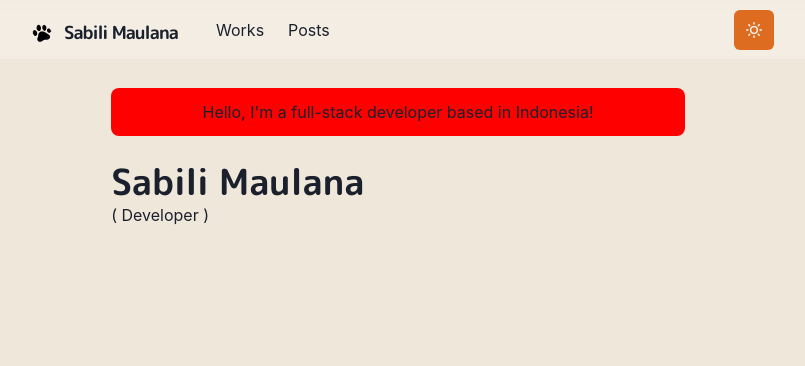
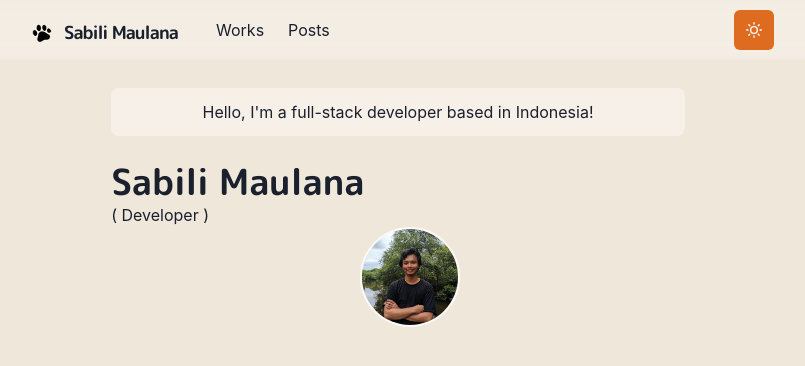
Before and after one commit to sabilimaulana/homepage-dog, a Next.js app: page / in a window 1280 px wide. Shown: the top 366 px of the page, without its empty margins (242-1047 px from the left). Built offline with nearby package versions, Linux system fonts and the light colour scheme.

Commit message:
Add my profile image

```diff
--- a/pages/index.jsx
+++ b/pages/index.jsx
@@ -1,17 +1,48 @@
-import { Container, Box, Heading } from "@chakra-ui/react";
+import {
+  Container,
+  Box,
+  Heading,
+  Image,
+  useColorModeValue,
+} from "@chakra-ui/react";
+// import Image from "next/image";
 
 const Page = () => {
   return (
     <Container>
-      <Box borderRadius="lg" bg="red" p={3} mb={6} align="center">
+      <Box
+        borderRadius="lg"
+        bg={useColorModeValue("whiteAlpha.500", "whiteAlpha.200")}
+        p={3}
+        mb={6}
+        align="center"
+      >
         Hello, I&apos;m a full-stack developer based in Indonesia!
       </Box>
       <Box display={{ md: "flex" }}></Box>
-      <Box flexGrow={1}></Box>
-      <Heading as="h2" variant="page-title">
-        Sabili Maulana
-      </Heading>
-      <p>( Developer )</p>
+      <Box flexGrow={1}>
+        <Heading as="h2" variant="page-title">
+          Sabili Maulana
+        </Heading>
+        <p>( Developer )</p>
+        <Box
+          flexShrink={0}
+          mt={{ base: 4, md: 0 }}
+          ml={{ md: 6 }}
+          align="center"
+        >
+          <Image
+            borderColor="whiteAlpha.800"
+            borderWidth={2}
+            borderStyle="solid"
+            maxWidth="100px"
+            display="inline-block"
+            borderRadius="full"
+            src="/images/sabili.jpg"
+            alt="Profile Image"
+          />
+        </Box>
+      </Box>
     </Container>
   );
 };
```
